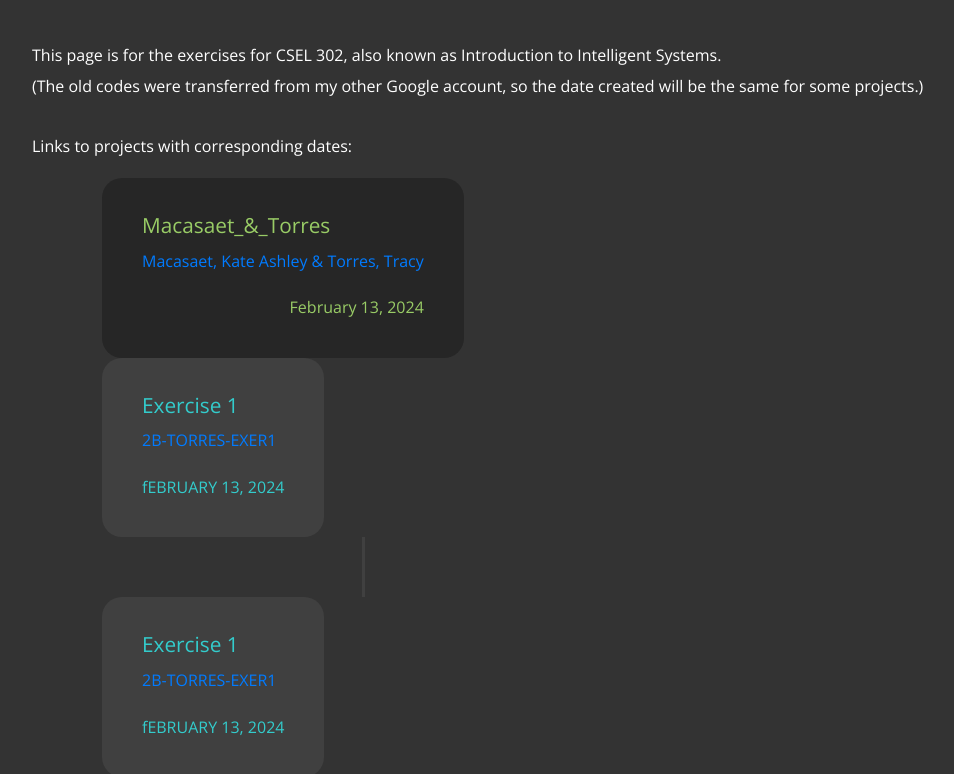
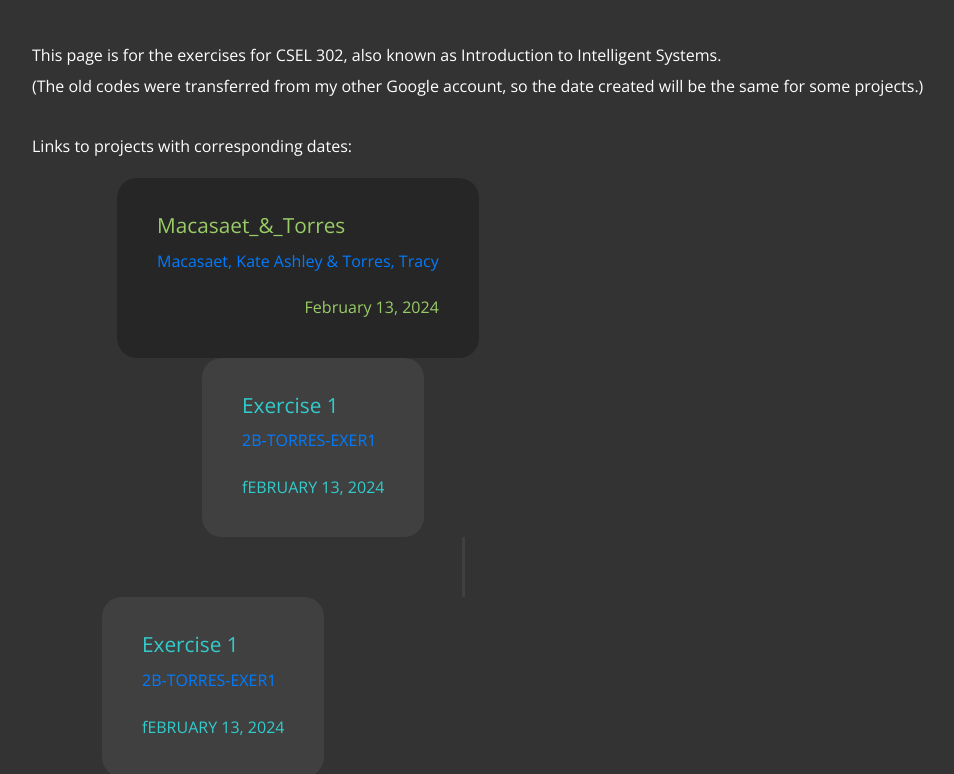
Before and after one commit to berryaesi/CSEL-302-Introduction-to-Intelligent-System, a plain HTML site: page templatemo_517_timeless/index.html in a window 1280 px wide. Shown: the part 270-1044 px from the top of the page, without its empty margins (38-992 px from the left). Drawn offline with nearby package versions, Linux system fonts and the light colour scheme.

Commit message:
Update index.html

```diff
--- a/templatemo_517_timeless/index.html
+++ b/templatemo_517_timeless/index.html
@@ -49,7 +49,7 @@ http://www.templatemo.com/tm-517-timeless
             </div>
             <div class="row tm-section-mb">
                 <div class="col-lg-12">
-                    <div class=" tm-timeline-item">
+                    <div class="col-lg-6 tm-timeline-item">
                         <div class="tm-timeline-item-inner">
                             <div class="tm-timeline-description-wrap">
                                 <div class="tm-bg-dark tm-timeline-description">
@@ -63,6 +63,7 @@ http://www.templatemo.com/tm-517-timeless
 
                         <div class="tm-timeline-connector-horizontal"></div>
 
+                        <div class="col-lg-6 tm-timeline-item">
                         <div class="tm-timeline-item-inner">
                             <div class="tm-timeline-description-wrap">
                                 <div class="tm-bg-dark-light tm-timeline-description">
@@ -73,6 +74,7 @@ http://www.templatemo.com/tm-517-timeless
                             </div>
                         </div>
                         <div class="tm-timeline-connector-vertical"></div>
+                    </div>
                     </div>
 
                     <div class="tm-timeline-item">
```
